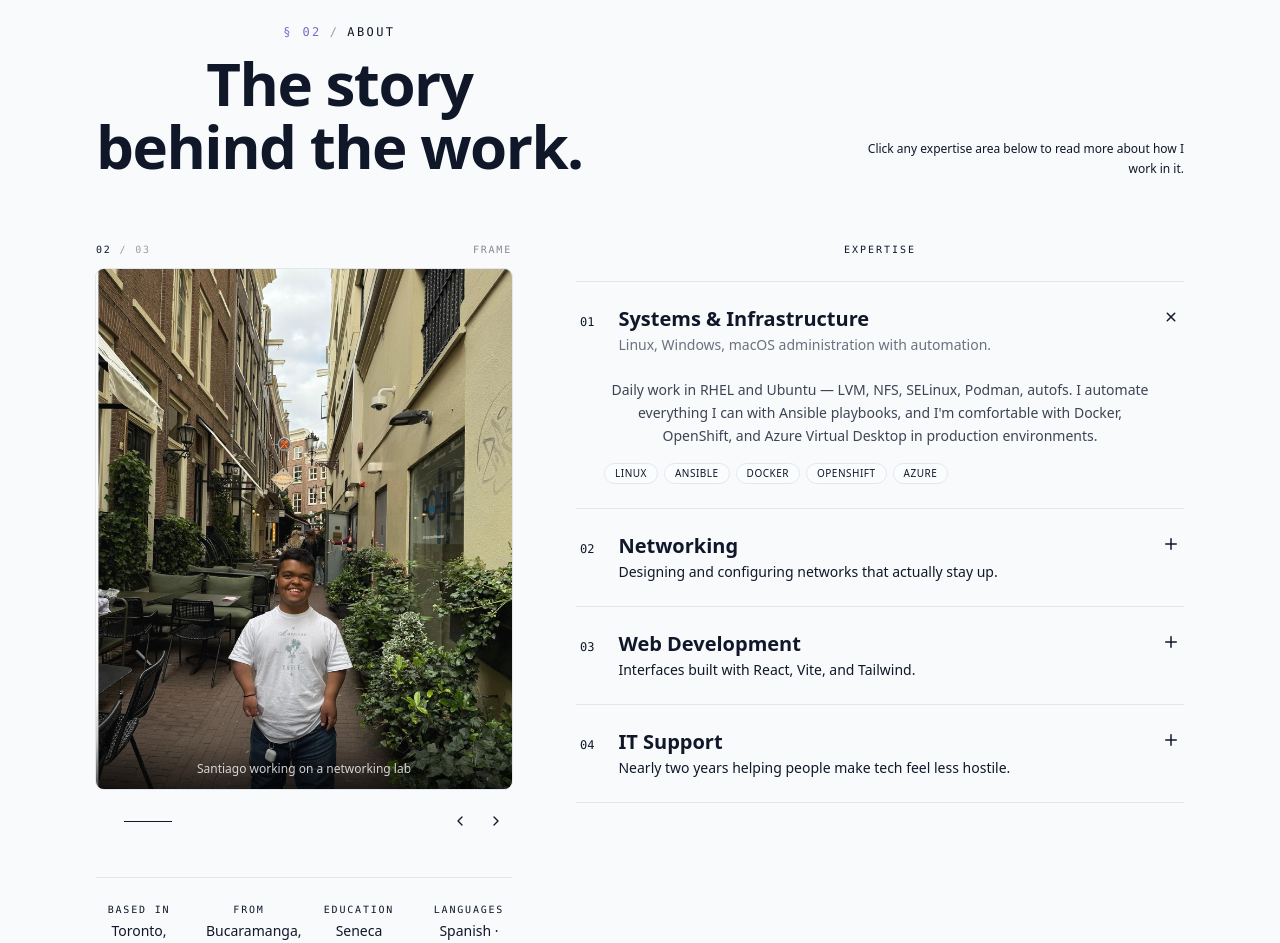
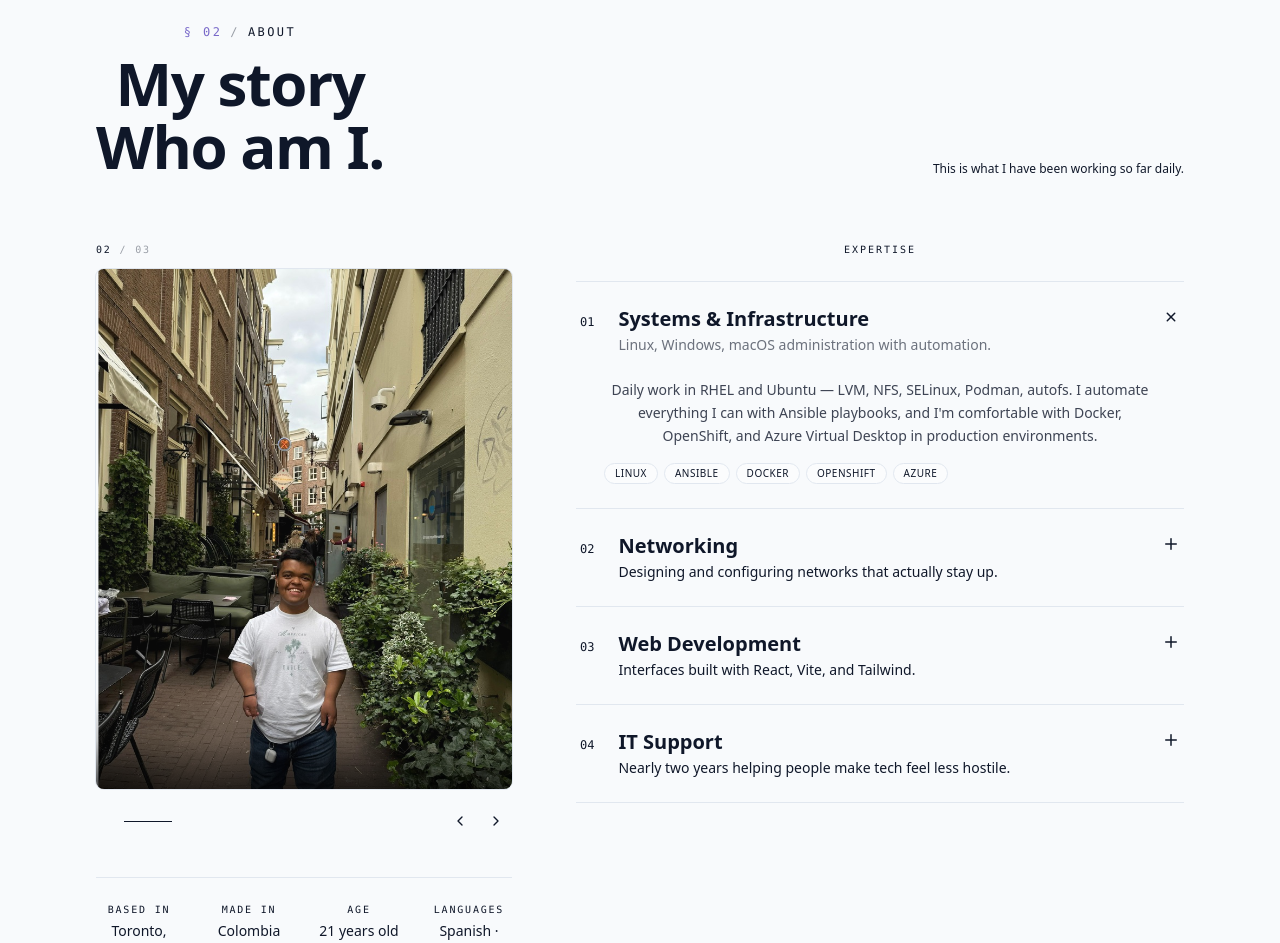
Before and after one commit to Santi2307/santi-portafolio, a React (Vite) app: page / in a window 1280 px wide. Shown: the part 940-1883 px from the top of the page. Built offline with nearby package versions, Linux system fonts and the light colour scheme.

Commit message:
add socials

```diff
--- a/package.json
+++ b/package.json
@@ -22,6 +22,7 @@
     "react": "^18.3.1",
     "react-dom": "^18.3.1",
     "react-hook-form": "^7.63.0",
+    "react-icons": "^5.6.0",
     "react-intersection-observer": "^9.16.0",
     "react-router-dom": "^7.5.1",
     "tailwind-merge": "^3.2.0",
--- a/src/components/AboutSection.jsx
+++ b/src/components/AboutSection.jsx
@@ -1,36 +1,52 @@
-import { useCallback, useEffect, useRef, useState } from "react";
+import { cn } from "@/lib/utils";
+import usePhotoStore from "@/store";
 import {
+  AnimatePresence,
   motion,
-  AnimatePresence,
   useInView,
+  useMotionTemplate,
   useMotionValue,
-  useMotionTemplate,
   useReducedMotion,
-  useSpring,
 } from "framer-motion";
 import {
+  ArrowUpRight,
   ChevronLeft,
   ChevronRight,
   Download,
-  ArrowUpRight,
   Plus,
 } from "lucide-react";
-import { cn } from "@/lib/utils";
-import usePhotoStore from "@/store";
+import { useCallback, useEffect, useRef, useState } from "react";
 
 /* ─────────────────────────── Content ─────────────────────────── */
 
 const PHOTOS = [
-  { src: "/images/santi1.jpeg", alt: "Santiago at Seneca Polytechnic" },
-  { src: "/images/santi2.jpeg", alt: "Santiago working on a networking lab" },
-  { src: "/images/santi3.jpeg", alt: "Santiago in Toronto" },
+  { src: "/images/santi1.jpeg" },
+  { src: "/images/santi2.jpeg" },
+  { src: "/images/santi3.jpeg" },
 ];
 
+const getAge = (birthdate) => {
+  const birth = new Date(birthdate);
+  const today = new Date();
+  let age = today.getFullYear() - birth.getFullYear();
+  const monthDiff = today.getMonth() - birth.getMonth();
+  const dayDiff = today.getDate() - birth.getDate();
+
+  if (monthDiff < 0 || (monthDiff === 0 && dayDiff < 0)) {
+    age -= 1;
+  }
+
+  return age;
+};
+
 const META = [
-  { label: "Based in",    value: "Toronto, Canada" },
-  { label: "From",        value: "Bucaramanga, Colombia" },
-  { label: "Education",   value: "Seneca Polytechnic · CST" },
-  { label: "Languages",   value: "Spanish · English" },
+  { label: "Based in", value: "Toronto, Canada" },
+  { label: "Made in", value: "Colombia" },
+  {
+    label: "Age",
+    value: `${getAge("2004-07-23")} years old`,
+  },
+  { label: "Languages", value: "Spanish · English" },
 ];
 
 const BIO = [
@@ -144,9 +160,12 @@ const PhotoGallery = () => {
           <span className="text-foreground">
             {String(currentPhotoIndex + 1).padStart(2, "0")}
           </span>
-          <span className="opacity-40"> / {String(photos.length).padStart(2, "0")}</span>
+          <span className="opacity-40">
+            {" "}
+            / {String(photos.length).padStart(2, "0")}
+          </span>
         </span>
-        <span className="opacity-50">Frame</span>
+        <span className="opacity-50"></span>
       </div>
 
       <div className="relative aspect-[4/5] w-full overflow-hidden rounded-lg ring-1 ring-border">
@@ -195,7 +214,11 @@ const PhotoGallery = () => {
 
       {/* Controls below */}
       <div className="mt-4 flex items-center justify-between">
-        <div className="flex items-center gap-1" role="tablist" aria-label="Photo indicators">
+        <div
+          className="flex items-center gap-1"
+          role="tablist"
+          aria-label="Photo indicators"
+        >
           {photos.map((_, i) => (
             <button
               key={i}
@@ -214,7 +237,7 @@ const PhotoGallery = () => {
                 "h-px transition-all duration-500",
                 i === currentPhotoIndex
                   ? "w-12 bg-foreground"
-                  : "w-6 bg-muted-foreground/40 hover:bg-muted-foreground"
+                  : "w-6 bg-muted-foreground/40 hover:bg-muted-foreground",
               )}
             />
           ))}
@@ -266,7 +289,7 @@ const SkillRow = ({ skill, index, isOpen, onToggle }) => {
       mouseX.set(e.clientX - rect.left);
       mouseY.set(e.clientY - rect.top);
     },
-    [mouseX, mouseY, reducedMotion]
+    [mouseX, mouseY, reducedMotion],
   );
 
   const glow = useMotionTemplate`radial-gradient(280px circle at ${mouseX}px ${mouseY}px, hsl(var(--primary) / 0.07), transparent 70%)`;
@@ -305,7 +328,7 @@ const SkillRow = ({ skill, index, isOpen, onToggle }) => {
           <p
             className={cn(
               "mt-1 text-sm text-muted-foreground transition-opacity duration-300",
-              isOpen && "opacity-0 md:opacity-60"
+              isOpen && "opacity-0 md:opacity-60",
             )}
           >
             {skill.summary}
@@ -403,7 +426,6 @@ export const AboutSection = () => {
       aria-labelledby="about-heading"
     >
       <div className="container mx-auto max-w-6xl">
-
         {/* ─── Section header ─── */}
         <div className="mb-16 flex items-end justify-between gap-8">
           <div>
@@ -424,8 +446,8 @@ export const AboutSection = () => {
               transition={{ duration: 0.7, ease: EASE_OUT }}
               className="text-4xl font-bold leading-[1.05] tracking-tight md:text-6xl"
             >
-              The story <br className="hidden sm:block" />
-              behind the work.
+              My story <br className="hidden sm:block" />
+              Who am I.
             </motion.h2>
           </div>
 
@@ -436,13 +458,12 @@ export const AboutSection = () => {
             transition={{ delay: 0.4, duration: 0.6 }}
             className="hidden max-w-xs text-right text-xs leading-relaxed text-muted-foreground md:block"
           >
-            Click any expertise area below to read more about how I work in it.
+            This is what I have been working so far daily.
           </motion.div>
         </div>
 
         {/* ─── Two-column body ─── */}
         <div className="grid grid-cols-1 gap-12 md:grid-cols-12 md:gap-16">
-
           {/* LEFT — photos + meta + bio + CTAs */}
           <div className="md:col-span-5 lg:col-span-5">
             <PhotoGallery />
--- a/src/components/ContactSection.jsx
+++ b/src/components/ContactSection.jsx
@@ -3,6 +3,7 @@ import { useForm } from "react-hook-form";
 import { zodResolver } from "@hookform/resolvers/zod";
 import { z } from "zod";
 import { motion, AnimatePresence, useInView } from "framer-motion";
+import { FaXTwitter } from "react-icons/fa6";
 import {
   Mail,
   Phone,
@@ -17,7 +18,8 @@ import {
   Loader2,
   ArrowLeft,
   ArrowUpRight,
-  Twitter,
+  Slack,
+
 } from "lucide-react";
 import { cn } from "@/lib/utils";
 import { useToast } from "@/hooks/use-toast";
@@ -179,7 +181,7 @@ const ChannelRow = ({ icon: Icon, label, value, href, copyable = true }) => {
       <span className="flex h-9 w-9 shrink-0 items-center justify-center rounded-lg border border-border bg-card/40 text-muted-foreground transition-colors group-hover:text-foreground">
         <Icon size={15} aria-hidden="true" />
       </span>
-      <span className="flex min-w-0 flex-1 flex-col">
+      <span className="flex min-w-0 flex-1 flex-col items-center text-center">
         <span className="font-mono text-[10px] uppercase tracking-[0.18em] text-muted-foreground">
           {label}
         </span>
@@ -341,7 +343,7 @@ const ContactForm = ({ onSent }) => {
         <Field label="Email" error={errors.email?.message}>
           <input
             type="email"
-            placeholder="you@example.com"
+            placeholder="youremail@gmail.com"
             {...register("email")}
             className={inputClasses(!!errors.email)}
           />
@@ -355,7 +357,7 @@ const ContactForm = ({ onSent }) => {
       >
         <textarea
           rows={6}
-          placeholder="Send me a message. In Colombia, we say 'Escribeme, Parcero'"
+          placeholder="Send me a message."
           {...register("message")}
           className={cn(
             inputClasses(!!errors.message),
@@ -449,7 +451,10 @@ const SOCIAL_LINKS = [
     href: "https://www.instagram.com/santiagodelgadosanchez",
     label: "Instagram",
   },
-  { icon: Twitter, href: "https://x.com/Santiagodelga23", label: "Twitter" },
+  { icon: FaXTwitter, href: "https://x.com/Santiagodelga23", label: "Twitter" },
+
+  { icon: Slack, href: "https://santiagodelga.slack.com", label: "Slack" },
+
 ];
 
 /* ═══════════════════════════════════════════════════════════════════════
@@ -500,7 +505,7 @@ export const ContactSection = () => {
             transition={{ delay: 0.3, duration: 0.6 }}
             className="hidden max-w-xs text-right text-xs leading-relaxed text-muted-foreground md:block"
           >
-            Want to collaborate? Just curious? Drop a line — I respond to every
+            Want to collaborate? Have a question? Just come by and say hi. I am always open to discuss with new people ideas and new opportunities.
             message.
           </motion.div>
         </div>
@@ -526,7 +531,7 @@ export const ContactSection = () => {
               className="md:sticky md:top-24"
             >
               <p className="mb-4 font-mono text-[10px] uppercase tracking-[0.2em] text-muted-foreground">
-                Direct channels
+                my socials
               </p>
 
               <div className="border-t border-border">
@@ -555,7 +560,7 @@ export const ContactSection = () => {
 
               <div className="mt-10">
                 <p className="mb-4 font-mono text-[10px] uppercase tracking-[0.2em] text-muted-foreground">
-                  Elsewhere
+                  you can also find me here
                 </p>
                 <div className="grid grid-cols-2 gap-2 sm:grid-cols-4">
                   {SOCIAL_LINKS.map((link) => {
@@ -593,7 +598,7 @@ export const ContactSection = () => {
               transition={{ delay: 0.5, duration: 0.6 }}
             >
               <p className="mb-4 font-mono text-[10px] uppercase tracking-[0.2em] text-muted-foreground">
-                Send a message
+                Send me a message
               </p>
 
               <div className="border-t border-border pt-6">
--- a/src/components/Footer.jsx
+++ b/src/components/Footer.jsx
@@ -38,7 +38,7 @@ export const Footer = () => {
           <span>
             <span className="tabular-nums text-foreground">© {year}</span>
             <span className="mx-8 opacity-40">/</span>
-            Build and Designed by Santiago Delgado. All Rights Reserved.
+            Built and Designed by Santiago Delgado. All Rights Reserved.
           </span>
         </div>
       </div>
```
Also changed, not shown: 1 other file (tests, documents, lock files or other folders).
